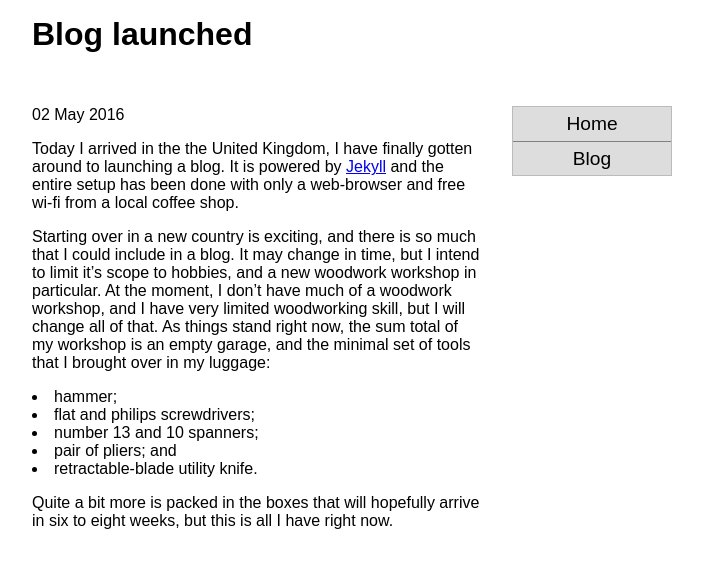
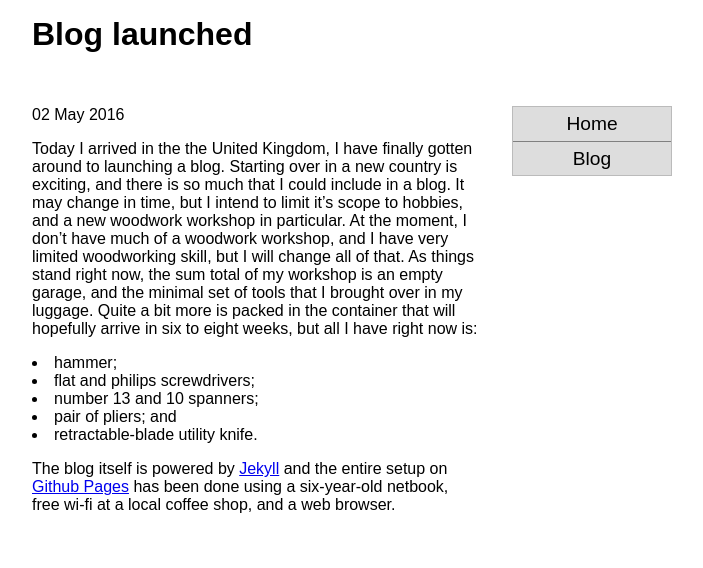
Before and after one commit to arfwilliamson/arfwilliamson.github.io, a Jekyll site: the page built from _posts/2016-05-02-blog-launched.md, in a window 1280 px wide. Shown: the top 568 px of the page, without its empty margins (208-911 px from the left). Built offline with Jekyll 4.4.1, drawn with Linux system fonts in a browser that asks for light colours; some of the changed lines change nothing that is shown.

Commit message:
Update 2016-05-02-blog-launched.md

```diff
--- a/_posts/2016-05-02-blog-launched.md
+++ b/_posts/2016-05-02-blog-launched.md
@@ -4,9 +4,7 @@ title: "Blog launched"
 date: 2016-05-02
 ---
 
-Today I arrived in the the United Kingdom, I have finally gotten around to launching a blog.  It is powered by [Jekyll](http://jekyllrb.com) and the entire setup has been done with only a web-browser and free wi-fi from a local coffee shop.
-
-Starting over in a new country is exciting, and there is so much that I could include in a blog.  It may change in time, but I intend to limit it's scope to hobbies, and a new woodwork workshop in particular.  At the moment, I don't have much of a woodwork workshop, and I have very limited woodworking skill, but I will change all of that.  As things stand right now, the sum total of my workshop is an empty garage, and the minimal set of tools that I brought over in my luggage:
+Today I arrived in the the United Kingdom, I have finally gotten around to launching a blog.  Starting over in a new country is exciting, and there is so much that I could include in a blog.  It may change in time, but I intend to limit it's scope to hobbies, and a new woodwork workshop in particular.  At the moment, I don't have much of a woodwork workshop, and I have very limited woodworking skill, but I will change all of that.  As things stand right now, the sum total of my workshop is an empty garage, and the minimal set of tools that I brought over in my luggage. Quite a bit more is packed in the container that will hopefully arrive in six to eight weeks, but all I have right now is:
 
 * hammer;
 * flat and philips screwdrivers;
@@ -14,4 +12,4 @@ Starting over in a new country is exciting, and there is so much that I could in
 * pair of pliers; and
 * retractable-blade utility knife.
 
-Quite a bit more is packed in the boxes that will hopefully arrive in six to eight weeks, but this is all I have right now.
+The blog itself is powered by [Jekyll](http://jekyllrb.com) and the entire setup on [Github Pages](https://github.com) has been done using a six-year-old netbook, free wi-fi at a local coffee shop, and a web browser.
```
